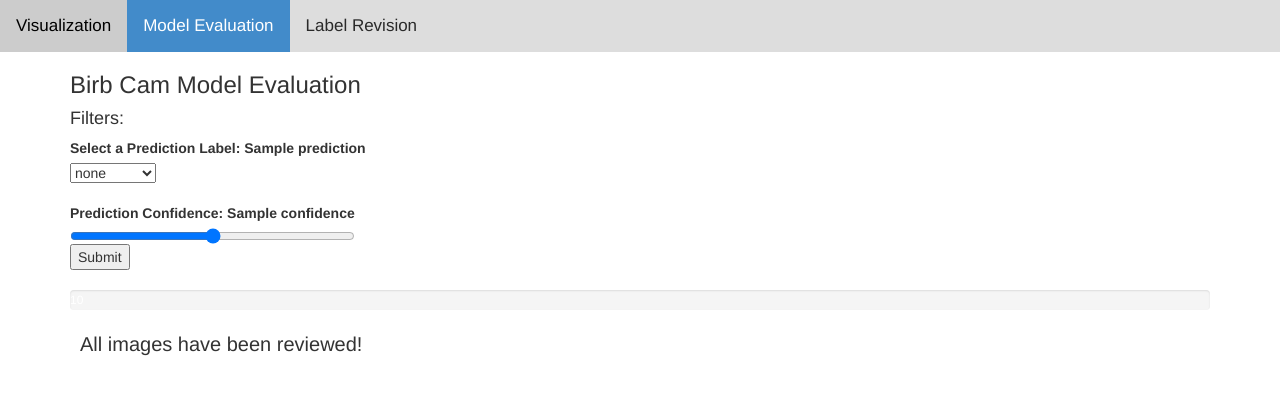
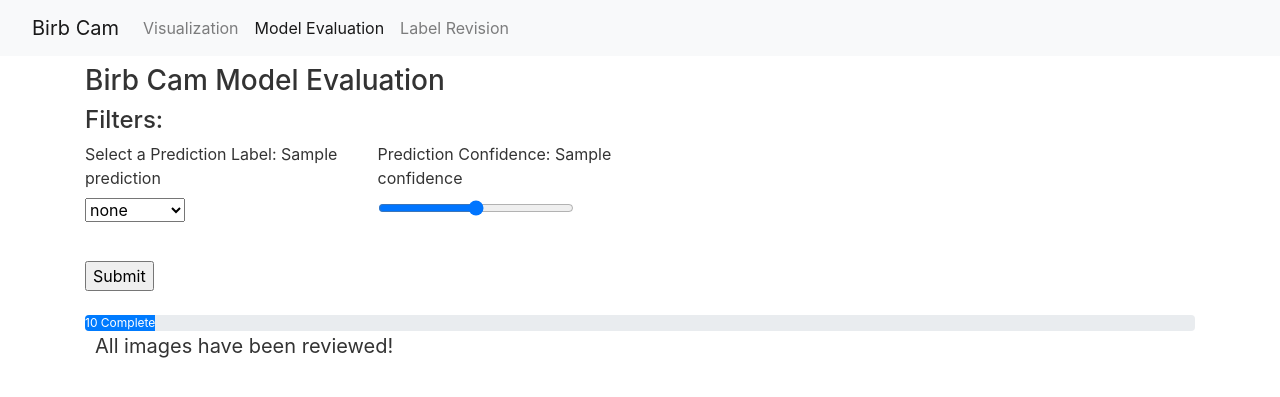
Before and after one commit to evjrob/birbcam, a Flask app: template webapp/birbcam-app/templates/evaluate.html in a window 1280 px wide. Shown: the top 397 px of the page. Run offline with Flask 2, Linux system fonts and the light colour scheme; the template is opened without the code that fills it: most values are stand-ins (such as "Sample title", 1, 10 or a date in 2020); some libraries are stand-ins or nearby versions.

Commit message:
Major overhaul to styling. Use Boostrap grid better.

```diff
--- a/webapp/birbcam-app/static/css/styles.css
+++ b/webapp/birbcam-app/static/css/styles.css
@@ -1,9 +1,17 @@
 .top-padded {
-    padding-top: 20px;
+    padding-top: 15px;
 }
 
 .left-padded {
-    padding-left: 20px;
+    padding-left: 15px;
+}
+
+.right-padded {
+    padding-right: 15px;
+}
+
+body {
+    color: rgba(0,0,0,0.8);
 }
 
 p {
@@ -12,32 +20,17 @@ p {
     padding-right: 10px;
 }
 
-/* Add a black background color to the top navigation */
-.topnav {
-    background-color: #DDD;
-    overflow: hidden;
+.navbar-brand {
+    padding-left: 1rem;
 }
 
-/* Style the links inside the navigation bar */
-.topnav a {
-    float: left;
-    color: #292929;
-    text-align: center;
-    padding: 14px 16px;
-    text-decoration: none;
-    font-size: 17px;
+.navbar-nav .nav-link {
+    padding-left: 0.5rem;
+    padding-right: 0.5rem;
 }
 
-/* Change the color of links on hover */
-.topnav a:hover {
-    background-color: #CCC;
-    color: black;
-}
-
-/* Add a color to the active/current link */
-.topnav a.active {
-    background-color: #428bca;
-    color: white;
+.navbar {
+    margin-bottom: 0.5rem;
 }
 
 .infos {
@@ -201,8 +181,8 @@ footer p {
     border-radius: 50%;
     background: #428bca;
     cursor: pointer;
-}
+} */
 
 input[type="range"] {
-    width:50%
+    width:75%
 }
--- a/webapp/birbcam-app/templates/base.html
+++ b/webapp/birbcam-app/templates/base.html
@@ -5,12 +5,16 @@
         <meta charset="utf-8">
         <meta name="viewport" content="width=device-width, initial-scale=1, shrink-to-fit=no">
         <link href='http://fonts.googleapis.com/css?family=Roboto:400,300,700' rel='stylesheet' type='text/css'>
-        <link rel="stylesheet" href="//netdna.bootstrapcdn.com/bootstrap/3.1.1/css/bootstrap.min.css">
+        <!-- <link rel="stylesheet" href="//netdna.bootstrapcdn.com/bootstrap/3.1.1/css/bootstrap.min.css"> -->
+        <link rel="stylesheet" href="https://cdn.jsdelivr.net/npm/bootstrap@4.5.3/dist/css/bootstrap.min.css" integrity="sha384-TX8t27EcRE3e/ihU7zmQxVncDAy5uIKz4rEkgIXeMed4M0jlfIDPvg6uqKI2xXr2" crossorigin="anonymous">
         <link rel=stylesheet type=text/css href="{{ url_for('static', filename='css/styles.css') }}">
         <!-- Import jQuery -->
         <script type="text/javascript" src="http://code.jquery.com/jquery-1.7.1.min.js"></script>
-        <script src="https://code.jquery.com/ui/1.7.1/jquery-ui.js"></script>
-        <script src="https://maxcdn.bootstrapcdn.com/bootstrap/3.1.1/js/bootstrap.min.js"></script>
+        <!-- <script src="https://code.jquery.com/ui/1.7.1/jquery-ui.js"></script> -->
+        <script src="https://code.jquery.com/jquery-3.5.1.slim.min.js" integrity="sha384-DfXdz2htPH0lsSSs5nCTpuj/zy4C+OGpamoFVy38MVBnE+IbbVYUew+OrCXaRkfj" crossorigin="anonymous"></script>
+        <!-- <script src="https://maxcdn.bootstrapcdn.com/bootstrap/3.1.1/js/bootstrap.min.js"></script> -->
+        <script src="https://unpkg.com/@popperjs/core@2"></script>
+        <script src="https://cdn.jsdelivr.net/npm/bootstrap@4.5.3/dist/js/bootstrap.bundle.min.js" integrity="sha384-ho+j7jyWK8fNQe+A12Hb8AhRq26LrZ/JpcUGGOn+Y7RsweNrtN/tE3MoK7ZeZDyx" crossorigin="anonymous"></script>
     </head>
     <body>
         <div>
--- a/webapp/birbcam-app/templates/evaluate.html
+++ b/webapp/birbcam-app/templates/evaluate.html
@@ -11,6 +11,8 @@
             <h3>Birb Cam Model Evaluation</h3>
             <h4>Filters:</h4>
             <form id="filter" action="http://192.168.0.24:5000/eval" method="GET">
+                <div class="row">
+                    <div class=" col-lg-6 col-md-10 col-sm-10 col-10">
                         <label for="prediction">Select a Prediction Label: {{prediction}}</label>
                         <br>
                         <select name="prediction" id="prediction">
@@ -20,30 +22,41 @@
                         <option>magpie</option>
                         <option>squirrel</option>
                         </select>
-                <br><br>
+                    </div>
+                    <div class=" col-lg-6 col-md-10 col-sm-10 col-10">
                         <label for="confrange">Prediction Confidence: {{confidence}}</label>
                         <input id="slider" name="confidence" data-slider-id='filtSlider' type="range"
                             min="0" max="1" step="0.01"
                             value="{{confidence}}"/>
+                    </div>
+                </div>
+                <div class="row">
+                    <br/>
+                </div>
+                <div class="row top-padded">
+                    <div class="col-6 col-sm-6">
                         <input type="submit" class="submit" value="Submit"/>
-                <br>
+                    </div>
+                </div>
             </form>
             <div >
             <br>
             </div>
-            <div class="progress">
+            <div class="row left-padded right-padded">
+                <div class="progress col-lg-12 col-md-12 col-sm-12 col-12">
                     <div class="progress-bar" role="progressbar" style="width: {{progress}};" aria-valuenow="25" aria-valuemin="0" aria-valuemax="100">{{progress}} Complete</div>
                 </div>
+            </div>
             {% if show_eval %}
-            <table>
-            <tr>
-            <td>
-            <p>
+            <div class="row">
+                <div class="top-padded col-lg-6 col-md-6 col-sm-10 col-10">
+                    <h5>
                         {{filename}}:
-            </p>
-            <img src="{{img}}" width='400'>
-            </td>
-            <td class='left-padded'>
+                    </h5>
+                    <img class="evaluate_img" src="{{img}}" width='400'>
+                </div>
+                <div class="top-padded col-lg-6 col-md-6 col-sm-10 col-10">
+                    <p><br></p>
                     <p>
                         Model selected a label of <strong>{{label}}</strong> with confidence <strong>{{label_conf}}</strong>
                     </p>
@@ -64,9 +77,8 @@
                             <input type=submit value=Submit>
                         </p>
                     </form>
-            </td>
-            </tr>
-            </table>
+                </div>
+            </div>
             {% endif %}
             {% if not show_eval %}
             <p>
--- a/webapp/birbcam-app/templates/header.html
+++ b/webapp/birbcam-app/templates/header.html
@@ -11,10 +11,18 @@
 <div>
   <header>
     <!-- Navigation Bar -->
-    <div class="topnav">
-      {% for href, id, caption in navigation_bar %}
-          <a {% if id == active_page %} class="active"{% endif %} href="{{ href|e }}">{{ caption|e }}</a>
-      {% endfor %}
+    <nav class="navbar navbar-expand-lg navbar-light bg-light">
+      <a class="navbar-brand" href="#">Birb Cam</a>
+      <button class="navbar-toggler" type="button" data-toggle="collapse" data-target="#navbarNavDropdown" aria-controls="navbarNavDropdown" aria-expanded="false" aria-label="Toggle navigation">
+        <span class="navbar-toggler-icon"></span>
+      </button>
+      <div class="collapse navbar-collapse" id="navbarNavDropdown">
+        <ul class="navbar-nav">
+          {% for href, id, caption in navigation_bar %}
+              <li class="nav-item{% if id == active_page %} active{% endif %}"><a class="nav-link" href="{{ href|e }}">{{ caption|e }}</a></li>
+          {% endfor %}
+        </ul>
+      </div>
     </div>
   </header>
 </div>
```
Also changed, not shown: other parts of webapp/birbcam-app/static/css/styles.css (+18 -31 lines), webapp/birbcam-app/templates/index.html (+40 -36 lines), webapp/birbcam-app/templates/revise.html (+9 -9 lines). Lines whose indentation alone changed are shown as unchanged.
